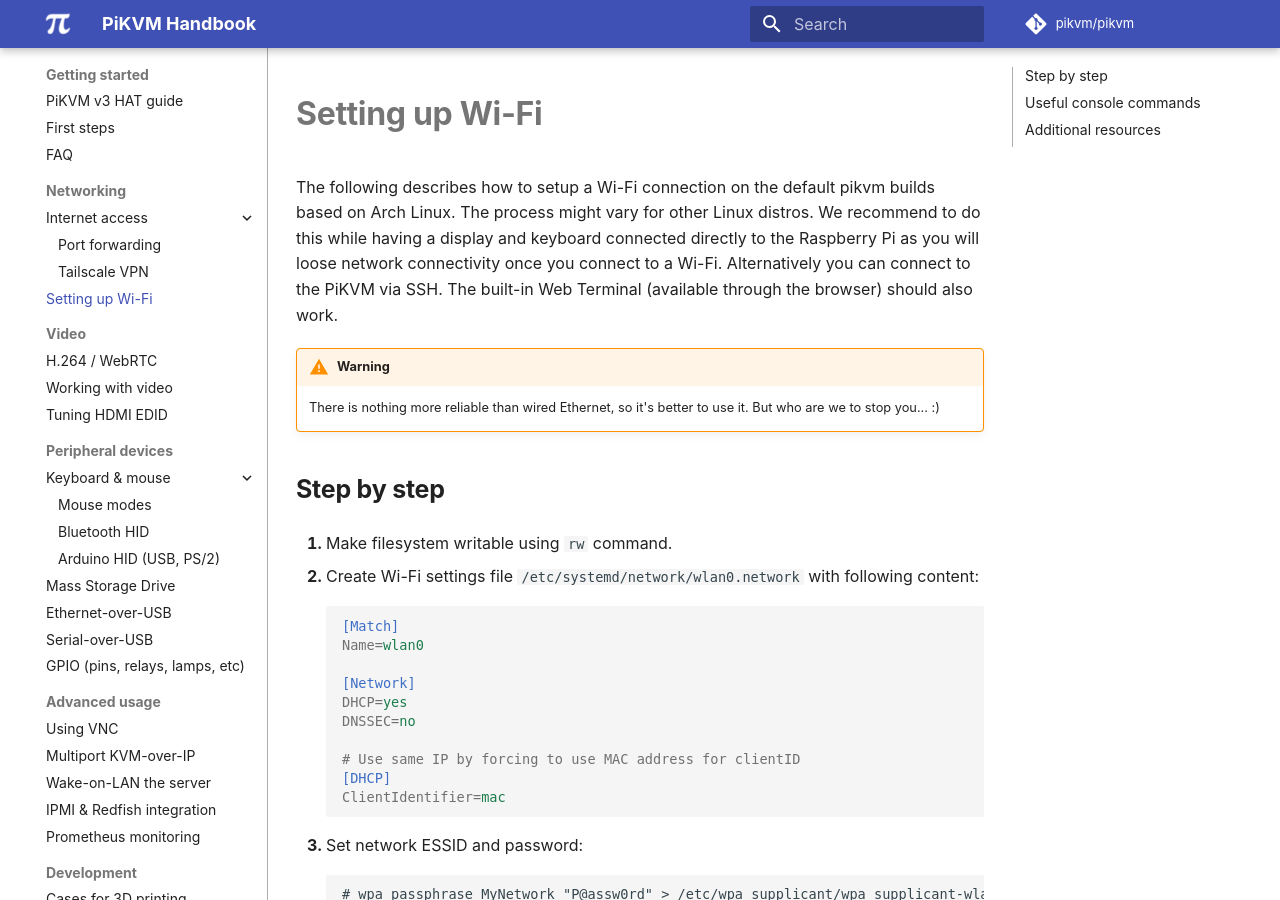
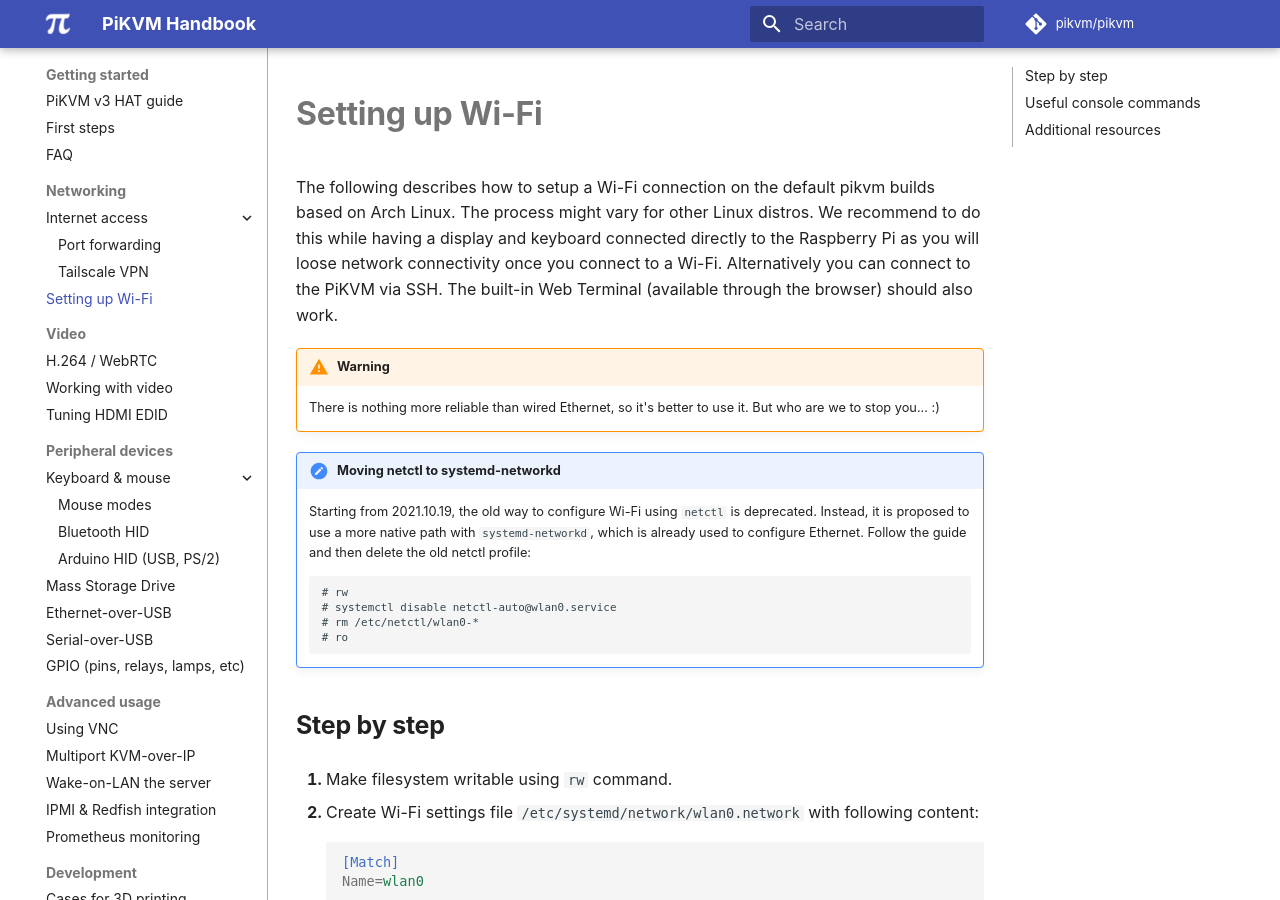
Before and after one commit to pikvm/pikvm, an MkDocs documentation site: the page built from docs/wifi.md, in a window 1280 px wide and 900 px high. Built offline with MkDocs 1.6.1 and Material for MkDocs 9.7.7, drawn with Linux system fonts in a browser that asks for light colours; some web fonts are replaced; comment, search, counter and statistics services are not loaded.

Commit message:
wifi upgrade

````diff
--- a/docs/wifi.md
+++ b/docs/wifi.md
@@ -1,9 +1,24 @@
 # Setting up Wi-Fi
 
-The following describes how to setup a Wi-Fi connection on the default pikvm builds based on Arch Linux. The process might vary for other Linux distros. We recommend to do this while having a display and keyboard connected directly to the Raspberry Pi as you will loose network connectivity once you connect to a Wi-Fi. Alternatively you can connect to the PiKVM via SSH. The built-in Web Terminal (available through the browser) should also work.
+The following describes how to setup a Wi-Fi connection on the default pikvm builds based on Arch Linux.
+The process might vary for other Linux distros. We recommend to do this while having a display and keyboard
+connected directly to the Raspberry Pi as you will loose network connectivity once you connect to a Wi-Fi.
+Alternatively you can connect to the PiKVM via SSH. The built-in Web Terminal (available through the browser) should also work.
 
 !!! warning
     There is nothing more reliable than wired Ethernet, so it's better to use it. But who are we to stop you... :)
+
+!!! note "Moving netctl to systemd-networkd"
+    Starting from 2021.10.19, the old way to configure Wi-Fi using `netctl` is deprecated.
+    Instead, it is proposed to use a more native path with `systemd-networkd`, which is already used to configure Ethernet.
+    Follow the guide and then delete the old netctl profile:
+
+    ```
+    # rw
+    # systemctl disable netctl-auto@wlan0.service
+    # rm /etc/netctl/wlan0-*
+    # ro
+    ```
 
 
 ## Step by step
````
